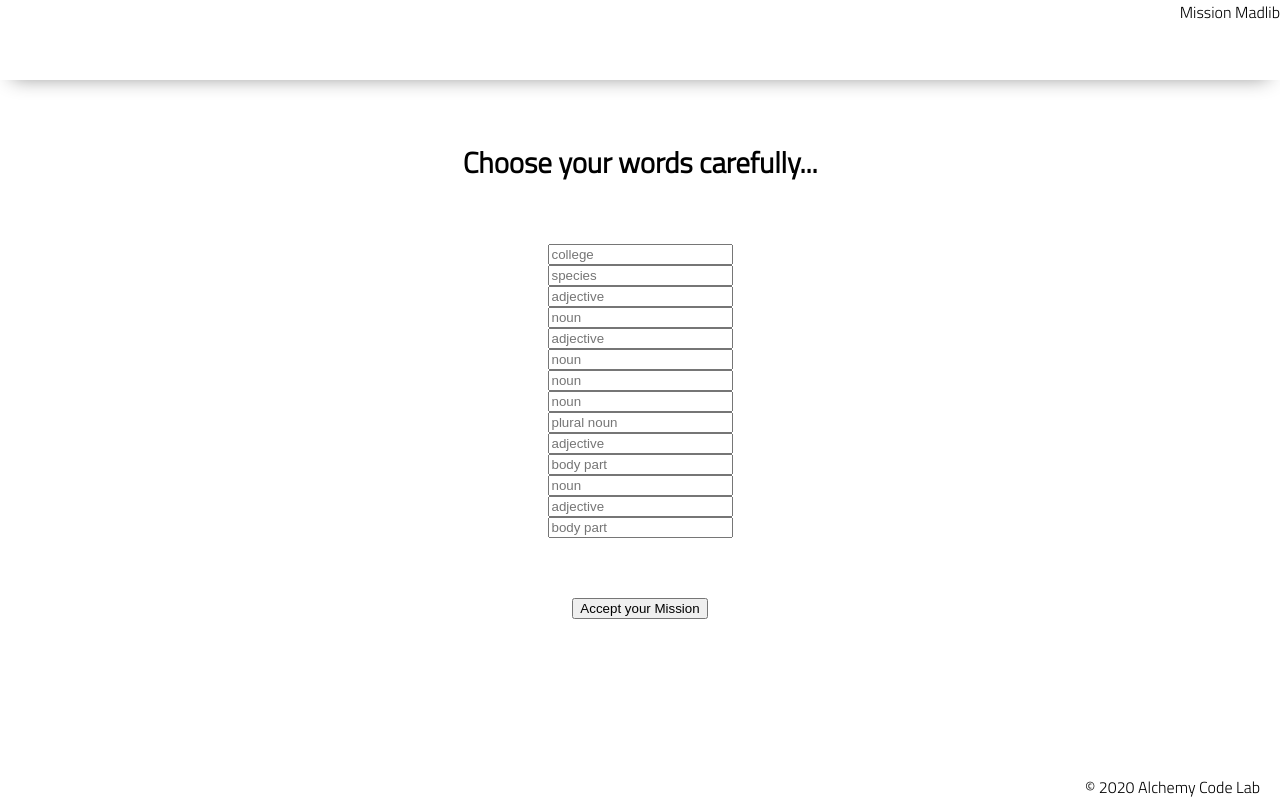
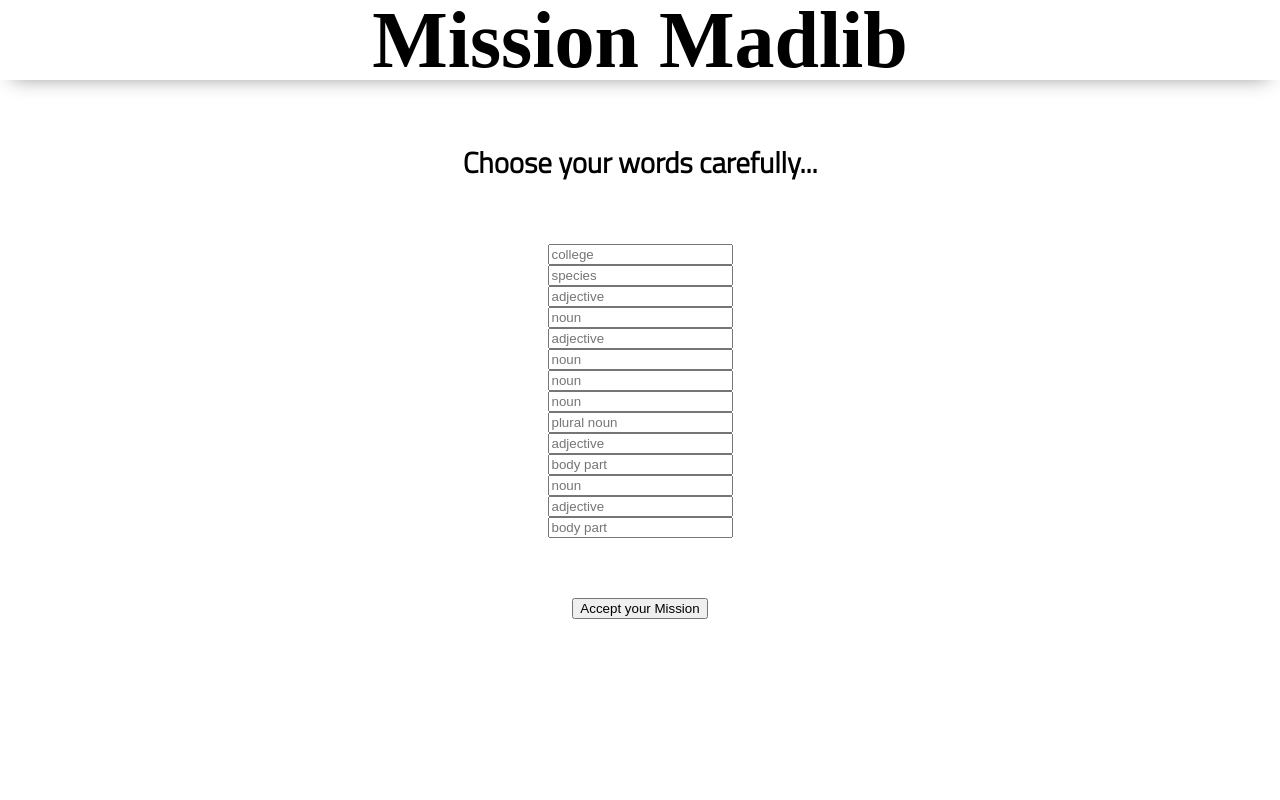
Before and after one commit to prudhomk/foundation-madlib, a plain HTML site: page index.html in a window 1280 px wide. Drawn offline with Linux system fonts and the light colour scheme.

Commit message:
failure with fonts

```diff
--- a/index.html
+++ b/index.html
@@ -9,6 +9,7 @@
     <link rel="stylesheet" href="styles/reset.css">
     <link rel="stylesheet" href="styles/style.css">
     <link rel="stylesheet" href="styles/home.css">
+    <link href="assets/QuantumItalic-Re0V.ttf">
     <title>MadLibs</title>
 </head>
 
@@ -50,12 +51,10 @@
                 Even accountants have imagination.
                 Good evening, Mr. Bond.
             </div>
-
-
         </section>
     </main>
     <footer>
-        <div class="copy gutter-right">&copy; 2020 Alchemy Code Lab</div>
+
     </footer>
 
     <script type="module" src="app.js"></script>
--- a/styles/style.css
+++ b/styles/style.css
@@ -20,6 +20,11 @@ body {
 
     font-family: 'Titillium Web', sans-serif;
     background-color: var(--color2);
+}
+
+@font-face {
+    font-family: "Quantum";
+    src: local(assets\QuantumItalic.ttf) format("truetype")
 }
 
 main {
@@ -47,7 +52,8 @@ section {
 
 header {
     display: flex;
-    justify-content: flex-end;
+    justify-content: center;
+    align-items: center;
     background-color: var(--color3);
     height: var(--header-height);
     box-shadow: var(--shadow);
@@ -60,6 +66,11 @@ footer {
     box-shadow: var(--shadow);
 }
 
+h1 {
+    font-size: 80px;
+    font-weight: bold;
+    font-family: QuantumItalic;
+}
 
 h2 {
     font-size: 1.8rem;
@@ -88,16 +99,6 @@ p {
     margin: var(--gutter);
 }
 
-footer {
-    position: fixed;
-    width: 100%;
-    bottom: 0;
-    height: var(--footer-height);
-    display: flex;
-    justify-content: flex-end;
-    background-color: var(--color3);
-    box-shadow: var(--shadow);
-}
 
   @keyframes pulse {
     20% {
```
Also changed, not shown: assets/Quantum.ttf (added), assets/QuantumItalic.ttf (added).
